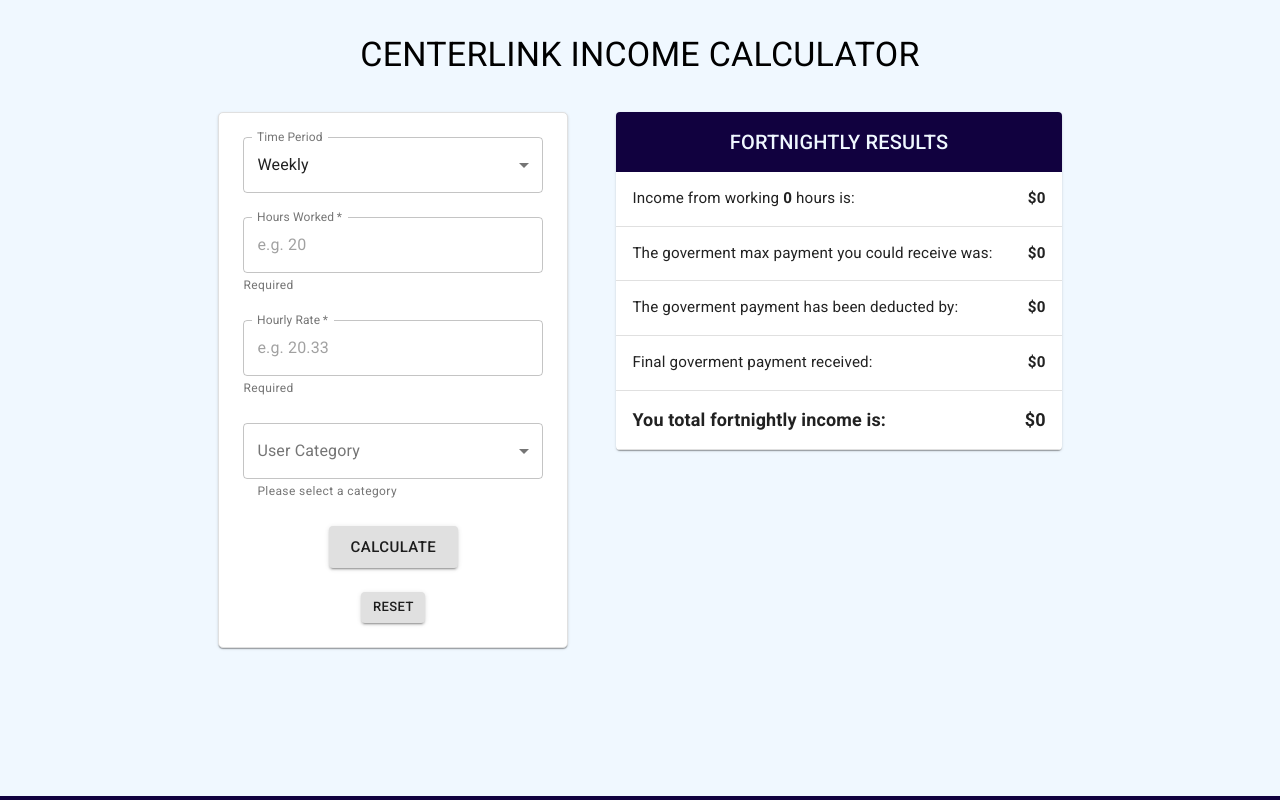
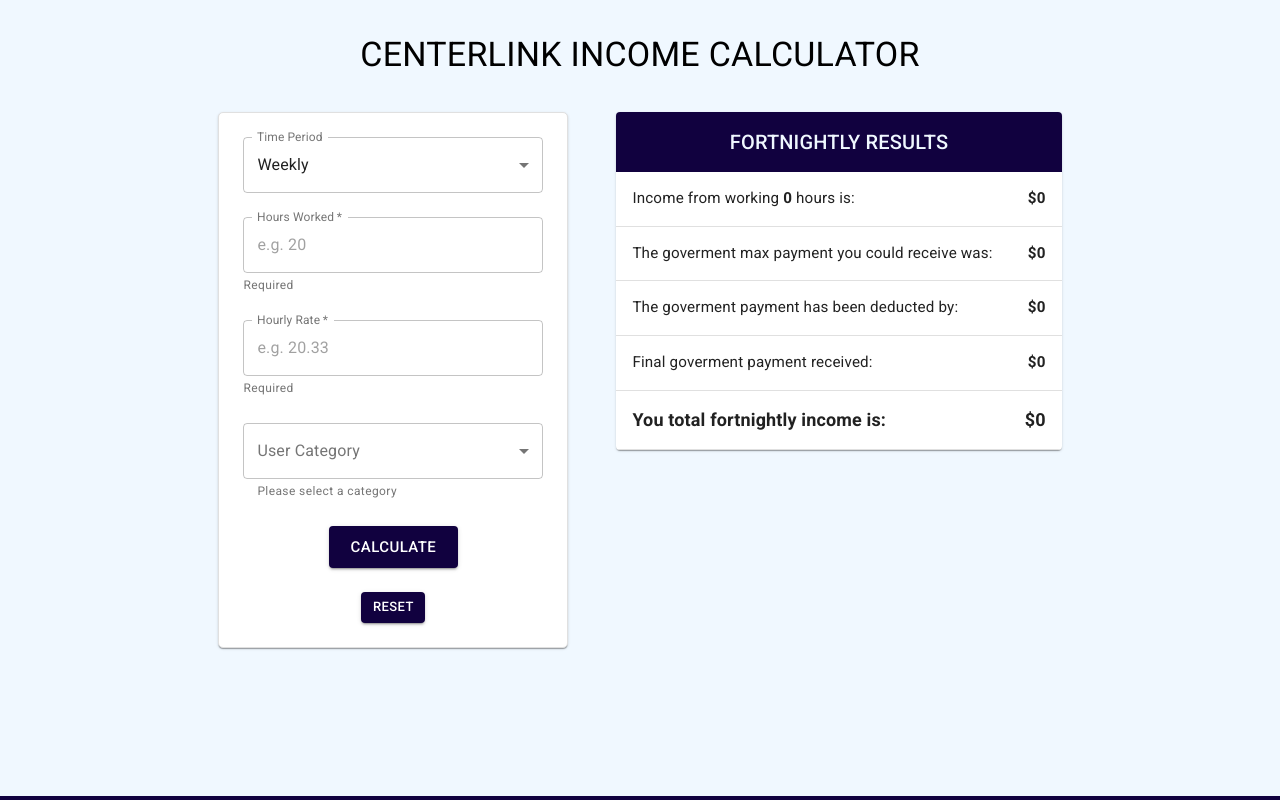
Before and after one commit to SebAnt86/incomecalc, a React (Create React App) app: page / in a window 1280 px wide. Shown: the top 800 px of the page. Built offline with nearby package versions, Linux system fonts and the light colour scheme; the HTML template or start-up script is replaced by a standard one.

Commit message:
change buttons color

```diff
--- a/src/index.css
+++ b/src/index.css
@@ -35,6 +35,16 @@ body {
     box-shadow: 0px 2px 1px -1px rgb(0 0 0 / 20%), 0px 1px 1px 0px rgb(0 0 0 / 14%), 0px 1px 3px 0px rgb(0 0 0 / 12%);
 }
 
+Button{
+    color: #fff !important;
+    background-color: #11013f !important;
+}
+
+Button:hover {
+    background-color: #f0f8ff !important;
+    color: #11013f !important;
+}
+
 /* results style */
 
 .table-head {
```
